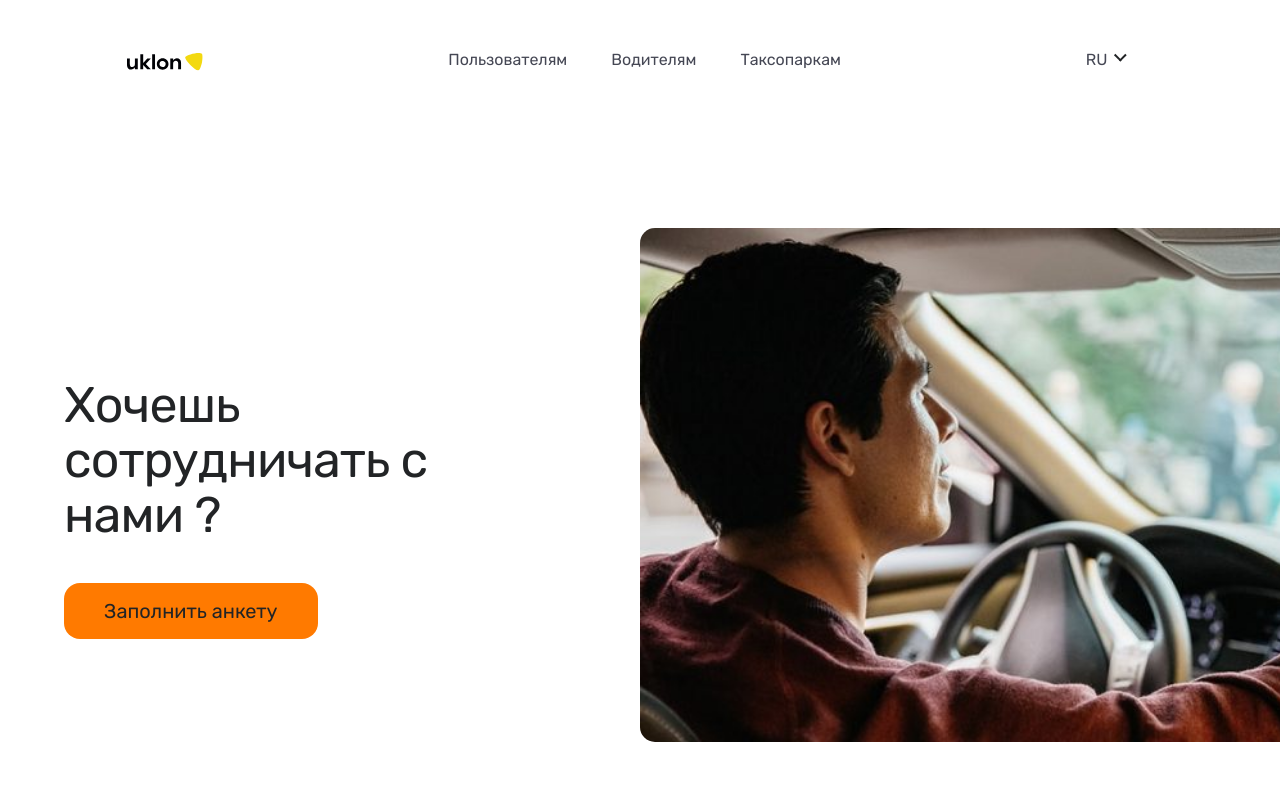
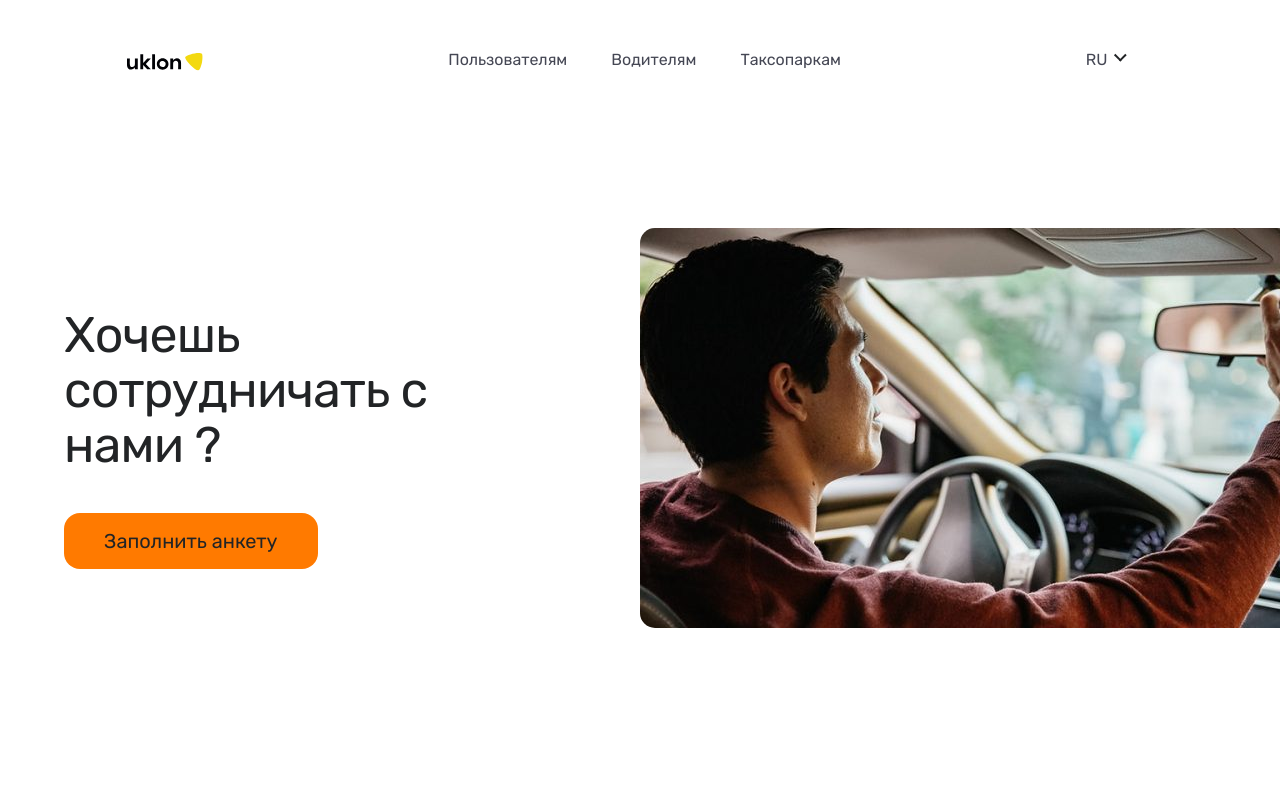
Before and after one commit to Bakhteev/OGOGO-TAXI, a React (Create React App) app: page /autopark in a window 1280 px wide. Shown: the top 800 px of the page. Built offline with nearby package versions, Linux system fonts and the light colour scheme; the HTML template or start-up script is replaced by a standard one.

Commit message:
fixed media

```diff
--- a/src/pages/componets/footer/_style.scss
+++ b/src/pages/componets/footer/_style.scss
@@ -29,6 +29,11 @@
         display: block;
         color: #fff;
         padding-bottom: 18px;
+        transition: 0.3s;
+        cursor: pointer;
+        &:hover{
+            color: $orange;
+        }
     }
     &__link {
         padding: 5px 5px 3px;
--- a/src/pages/partners/hero/index.jsx
+++ b/src/pages/partners/hero/index.jsx
@@ -1,6 +1,6 @@
 import React from 'react'
 
-function Hero() {
+const Hero = () => {
     return (
         <section className="hero">
             <div className="hero__content flex">
@@ -14,5 +14,4 @@ function Hero() {
         </section>
     )
 }
-
 export default Hero;
--- a/src/scss/_media.scss
+++ b/src/scss/_media.scss
@@ -1,3 +1,25 @@
+@media screen and (max-width:1366px){
+    .hero{
+        &__title{
+            margin-top: 60px;
+        }
+        &__img{
+            height: 450px;
+        }
+    }
+    .autopark{
+        .hero{
+            &__title{
+                margin-top: 80px;
+            }
+            &__img{
+                min-width: auto;
+                height: auto;
+            }
+        }
+    }
+}
+
 @media screen and (max-width: 1024px) {
     html,body {
         overflow-x: hidden;
```
Also changed, not shown: 1 other file (tests, documents, lock files or other folders).
